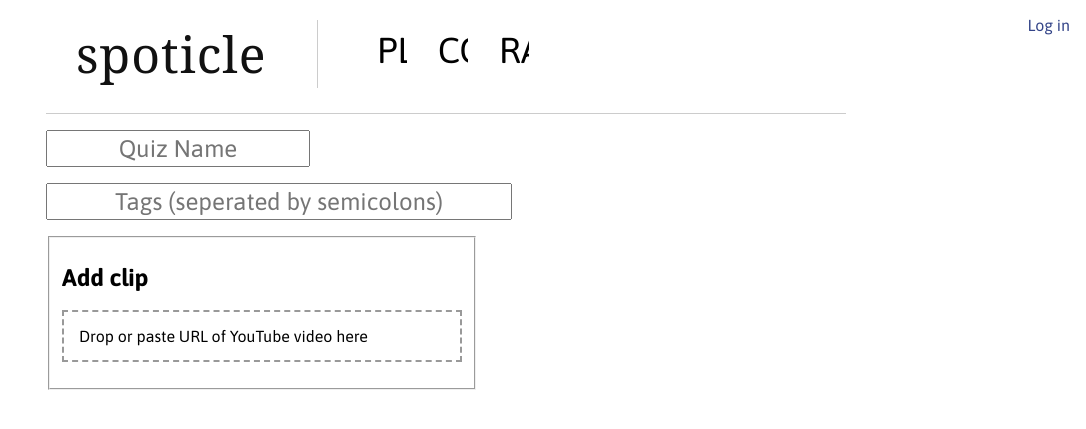
After one commit to hftf/spoticle, a Django app: template spoticle/templates/compose.html in a window 1280 px wide. The commit adds this page. Shown: the top 429 px of the page, without its empty margins (194-1280 px from the left). Run offline with Django 3.2, Linux system fonts and the light colour scheme; the template is opened without the code that fills it, so the values that code supplies are empty; parts of the project's set-up code (start-up, migrations or seed data) failed here and were passed over; some libraries are stand-ins or nearby versions; some web fonts are replaced.

Commit message:
Compose template

```diff
--- a/spoticle/static/style.css
+++ b/spoticle/static/style.css
@@ -118,9 +118,12 @@ header ul li.current a {
 .icon-remove-sign { color: #e33; }
 .icon-circle-blank { color: #bbb; }
 
-input.answer {
+input.answer, input.name, input.tags {
   font-size: 1.5em;
   text-align: center;
+}
+input.tags{
+  width: 19em;
 }
 .current-clip {
   padding: 0.5em 0;
@@ -128,3 +131,7 @@ input.answer {
   background: #eee;
   margin-bottom: 1.0em;
 }
+.drop {
+  border: 2px dashed #999;
+  padding: 15px;
+}
--- /dev/null
+++ b/spoticle/templates/compose.html
@@ -0,0 +1,13 @@
+{% extends "base.html" %}
+
+{% block content %}
+<p ><input class="name" type="text" placeholder="Quiz Name" /></p>
+<p ><input class="tags" type="text" placeholder="Tags (seperated by semicolons)" /></p>
+
+<fieldset style = "width: 400px;">
+	<h2>Add clip</h2>
+	<p class="drop">Drop or paste URL of YouTube video here</p>
+
+</fieldset>
+
+{% endblock content %}
--- a/spoticle/views.py
+++ b/spoticle/views.py
@@ -24,7 +24,7 @@ class DetailView(generic.DetailView):
 
 class UpdateView(generic.edit.UpdateView):
 	model = Quiz
-	template_name = 'quiz.html'
+	template_name = 'compose.html'
 
 def quiz(request, quiz_id):
 	quiz = get_object_or_404(Quiz, pk=quiz_id)
```
